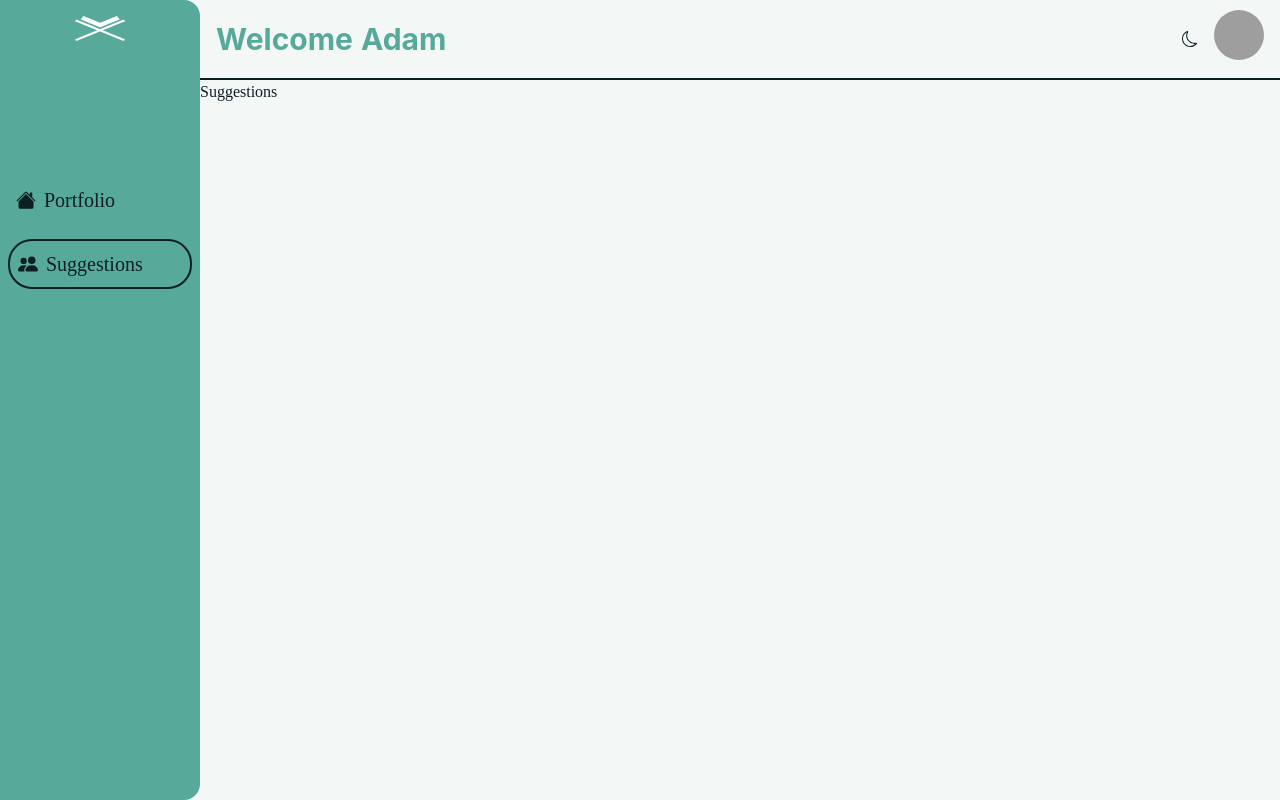
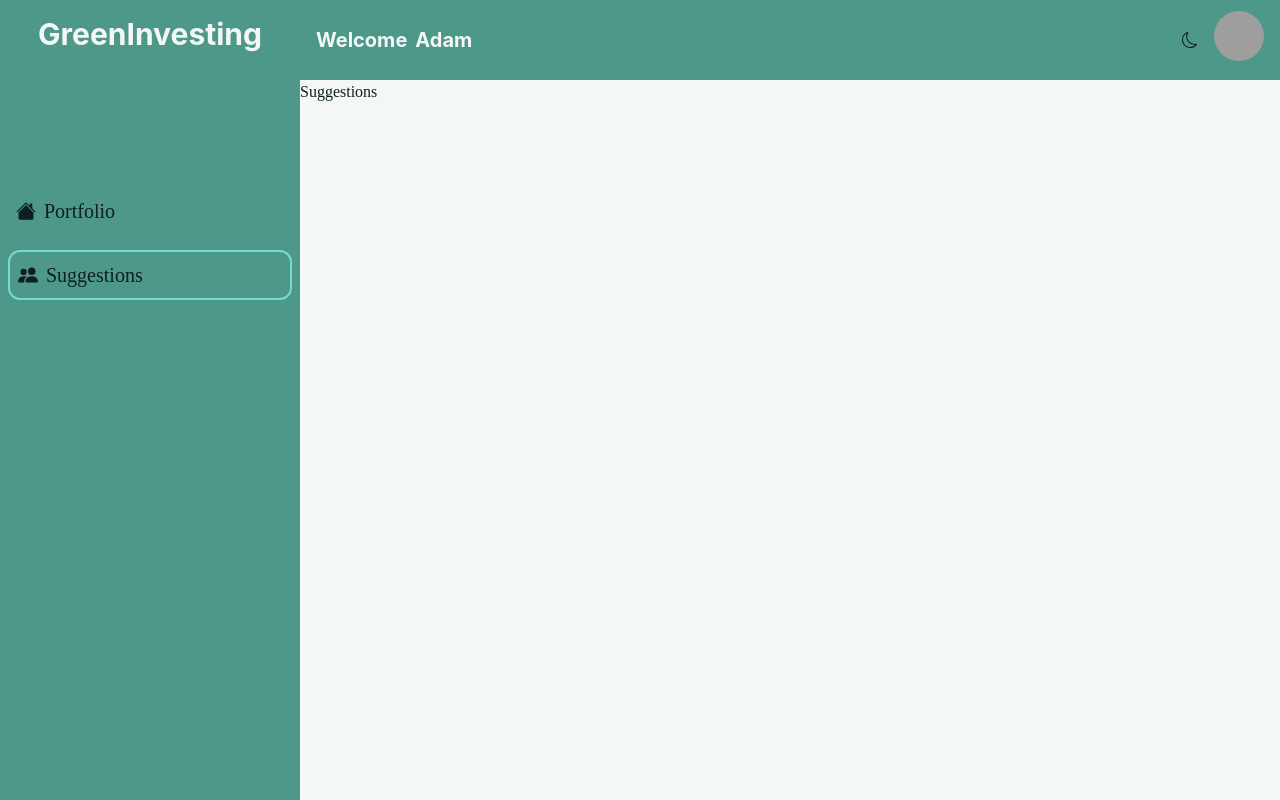
Before and after one commit to ThahaShahzad/Green-Investing--HackDFW-2021, a Next.js app: page /dash/suggestions in a window 1280 px wide. Built offline with nearby package versions, Linux system fonts and the light colour scheme; grey boxes are pictures that could not be loaded.

Commit message:
Dash updated

```diff
--- a/package.json
+++ b/package.json
@@ -17,6 +17,7 @@
     "next": "11.1.2",
     "react": "17.0.2",
     "react-dom": "17.0.2",
+    "react-google-charts": "^3.0.15",
     "react-icons": "^4.2.0"
   },
   "devDependencies": {
--- a/src/components/dash/layout/LeftSideNav.tsx
+++ b/src/components/dash/layout/LeftSideNav.tsx
@@ -1,10 +1,8 @@
-import { BsFillPeopleFill, BsFillPersonFill, BsCheck, BsChatFill, BsFillHouseFill } from 'react-icons/bs'
+import { BsFillPeopleFill, BsFillHouseFill } from 'react-icons/bs'
 import { IconType } from 'react-icons'
 import { useRouter } from 'next/router'
-import Image from 'next/image'
 import { Link } from 'components/custom'
-import logo from 'public/images/QuranTrackerLogo.png'
-import { Flex, Icon, List, ListItem, Text, useMediaQuery } from '@chakra-ui/react'
+import { Flex, Icon, List, ListItem, Text, Heading, useMediaQuery } from '@chakra-ui/react'
 import { useMyColors } from 'styles/colors'
 
 interface props {
@@ -31,7 +29,7 @@ const LeftSideNav = ({
   const { pathname } = useRouter()
   const [isLg] = useMediaQuery('(min-width: 1024px)')
   //display={`${!isLg && 'none'}`}
-  const { dashLeftNavColor } = useMyColors()
+  const { dashLeftNavColor, bg } = useMyColors()
   // const Styles = {
   //   aside: 'hidden lg:flex row-span-full dark:bg-normal-light bg-primary flex-col p-2 rounded-r-2xl',
   //   logo: 'flex justify-center items-center p-2',
@@ -44,10 +42,12 @@ const LeftSideNav = ({
   // }
   //bg-gradient-to-bl from-[#D1EECC] to-[#57A99A]
   return (
-    <Flex as='aside' direction='column' gridRow='1 / -1' p='2' roundedRight='2xl' bg={dashLeftNavColor}>
-      <Link to='/' display='flex' justifyContent='center' p='2'>
-        <Image src={logo} alt='logo' />
-        {/* <p className={Styles.logoText}>QuranTracker</p> */}
+    <Flex as='aside' direction='column' gridRow='1 / -1' p='2' bg={dashLeftNavColor}>
+      <Link to='/dash' display='flex' justifyContent='center' p='2'>
+        {/* <Image src={logo} alt='logo' /> */}
+        <Heading size='lg' color={bg}>
+          GreenInvesting
+        </Heading>
       </Link>
       <List pl='0' mt='32' spacing={4}>
         {listItems.map((listItem) => (
@@ -61,8 +61,14 @@ const LeftSideNav = ({
               p={{ base: 4, '2xl': 3 }}
               px={{ xl: 2 }}
               py={{ xl: 2 }}
-              rounded={`${pathname === listItem.path && '3xl'}`}
-              border={`${pathname === listItem.path && '2px'}`}>
+              // color={`${pathname === listItem.path && 'green'}`}
+              _hover={{
+                translateY: 1,
+                transform: 'auto'
+              }}
+              rounded={`${pathname === listItem.path && 'xl'}`}
+              border={`${pathname === listItem.path && '2px'}`}
+              borderColor='primary.dark'>
               <Icon as={listItem.icon} w='20px' h='20px' />
 
               <Text display={{ base: 'none', xl: 'block' }}>{listItem.name}</Text>
--- a/src/components/dash/layout/TopNav.tsx
+++ b/src/components/dash/layout/TopNav.tsx
@@ -6,16 +6,16 @@ import { useMyColors } from 'styles/colors'
 
 const TopNav = () => {
   // const { user, error, isLoading } = useUser()
-  const { bgLight } = useMyColors()
+  const { dashLeftNavColor, bg } = useMyColors()
   const [isGreaterThenSm] = useMediaQuery('(min-width: 40em)')
 
   return (
-    <Flex as='nav' justify='space-between' borderBottom='2px' p={{ base: '2', lg: '4' }}>
+    <Flex as='nav' justify='space-between' p={{ base: '2', lg: '4' }} bg={dashLeftNavColor}>
       <Flex direction={{ base: 'column', lg: 'row' }} alignItems='center'>
-        <Heading as='h4' size='lg' marginRight={{ lg: '2' }}>
+        <Heading as='h4' size='md' color={bg} marginRight={{ lg: '2' }}>
           Welcome
         </Heading>
-        <Heading as='h4' size='lg'>
+        <Heading as='h4' size='md' color={bg}>
           {/* {user?.name?.includes('@') ? user.nickname : user?.name} */}
           Adam
         </Heading>
--- a/src/components/dash/layout/layout.tsx
+++ b/src/components/dash/layout/layout.tsx
@@ -10,7 +10,7 @@ const DashLayout: React.FC = ({ children }) => {
       h='100vh'
       autoFlow={{ base: 'column', lg: 'row' }}
       templateRows={{ base: '75px auto 75px', lg: '10% 90%' }}
-      templateColumns={{ base: 'repeat(1, minmax(0, 1fr))', lg: '100px auto', xl: '200px auto' }}>
+      templateColumns={{ base: 'repeat(1, minmax(0, 1fr))', lg: '100px auto', xl: '300px auto' }}>
       <TopNav />
       <LeftSideNav />
       {children}
--- /dev/null
+++ b/src/components/dash/portfolio/CompaniesTable.tsx
@@ -0,0 +1,60 @@
+import { Box, Table, Thead, Tbody, Tfoot, Tr, Th, Td, TableCaption } from '@chakra-ui/react'
+
+const CompaniesTable = () => {
+  return (
+    <Box rounded='3xl' boxShadow='2xl' mt='10' p='4'>
+      <Table variant='simple'>
+        <TableCaption>Bases on the imported portfolio*</TableCaption>
+        <Thead>
+          <Tr>
+            <Th>Company Name</Th>
+            <Th isNumeric>Environmental Rating</Th>
+            <Th isNumeric>Social Rating</Th>
+            <Th isNumeric>Governance Rating</Th>
+            <Th isNumeric>Total Rating</Th>
+          </Tr>
+        </Thead>
+        <Tbody>
+          <Tr>
+            <Td>Goldman Sachs</Td>
+            <Td isNumeric>500</Td>
+            <Td isNumeric>400</Td>
+            <Td isNumeric>300</Td>
+            <Td isNumeric> 1100</Td>
+          </Tr>
+          <Tr>
+            <Td>Amazon</Td>
+            <Td isNumeric>500</Td>
+            <Td isNumeric>400</Td>
+            <Td isNumeric>300</Td>
+            <Td isNumeric> 1100</Td>
+          </Tr>
+          <Tr>
+            <Td>Match</Td>
+            <Td isNumeric>500</Td>
+            <Td isNumeric>400</Td>
+            <Td isNumeric>300</Td>
+            <Td isNumeric> 1100</Td>
+          </Tr>
+          <Tr>
+            <Td>StateFarm</Td>
+            <Td isNumeric>500</Td>
+            <Td isNumeric>400</Td>
+            <Td isNumeric>300</Td>
+            <Td isNumeric> 1100</Td>
+          </Tr>
+
+          <Tr>
+            <Td>McKesson</Td>
+            <Td isNumeric>500</Td>
+            <Td isNumeric>400</Td>
+            <Td isNumeric>300</Td>
+            <Td isNumeric> 1100</Td>
+          </Tr>
+        </Tbody>
+      </Table>
+    </Box>
+  )
+}
+
+export default CompaniesTable
--- /dev/null
+++ b/src/components/dash/portfolio/ESGRatingCard.tsx
@@ -0,0 +1,60 @@
+import { Box, Flex, Heading } from '@chakra-ui/layout'
+import Chart from 'react-google-charts'
+import { useMyColors } from 'styles/colors'
+
+const ESGRatingCard = () => {
+  const { RawBg } = useMyColors()
+  const data01 = [
+    { name: 'Environmental Rating', color: 'bg-green-500' },
+    { name: 'Social Rating', color: 'bg-blue-500' },
+    { name: 'Governance Rating', color: 'bg-yellow-500' }
+  ]
+  const data01RC = [
+    ['ESG', 'Catagories'],
+    ['Environmental Rating', 60],
+    ['Social Rating', 30],
+    ['Governance Rating', 10]
+  ]
+  return (
+    <Box rounded='3xl' boxShadow='2xl' mt='10' p='4'>
+      <Flex ml='2'>
+        <Chart
+          height={'100%'}
+          chartType='PieChart'
+          loader={<div>Loading Chart</div>}
+          data={data01RC}
+          options={{
+            backgroundColor: RawBg,
+            legend: { position: 'none' },
+            slices: [
+              {
+                color: '#10B981'
+              },
+              {
+                color: '#3B82F6'
+              },
+              {
+                color: '#F59E0B'
+              }
+            ]
+          }}
+        />
+        <div className=''>
+          <Heading size='lg' mb='8'>
+            Your ESG Rating
+          </Heading>
+          <div className='flex flex-col gap-4 mt-4'>
+            {data01.map((investment) => (
+              <div className='flex gap-4'>
+                <div className={`w-4 h-1 ${investment.color}`} />
+                <p>{investment.name}</p>
+              </div>
+            ))}
+          </div>
+        </div>
+      </Flex>
+    </Box>
+  )
+}
+
+export default ESGRatingCard
--- /dev/null
+++ b/src/components/dash/portfolio/index.tsx
@@ -0,0 +1,17 @@
+import { Box, Heading } from '@chakra-ui/react'
+import CompaniesTable from './CompaniesTable'
+import ESGRatingCard from './ESGRatingCard'
+
+const Portfolio = () => {
+  return (
+    <Box as='main' p='8' textAlign='center'>
+      <Heading size='lg' textAlign='left'>
+        Account Summary
+      </Heading>
+      <ESGRatingCard />
+      <CompaniesTable />
+    </Box>
+  )
+}
+
+export default Portfolio
--- a/src/pages/dash/index.tsx
+++ b/src/pages/dash/index.tsx
@@ -1,8 +1,9 @@
 import Head from 'next/head'
 
 import DashLayout from 'components/dash/layout/layout'
+import PortfolioComponent from 'components/dash/portfolio'
 
-const Home = () => {
+const Portfolio = () => {
   return (
     <>
       <Head>
@@ -10,11 +11,11 @@ const Home = () => {
         <meta name='description' content='Dashboard of GreenInvesting' />
         <link rel='icon' href='/favicon.ico' />
       </Head>
-      <div> Portfolio </div>
+      <PortfolioComponent />
     </>
   )
 }
 
-Home.getLayout = DashLayout
+Portfolio.getLayout = DashLayout
 
-export default Home
+export default Portfolio
--- a/src/styles/colors.ts
+++ b/src/styles/colors.ts
@@ -7,9 +7,21 @@ export const useMyColors = () => {
   const bgDark = useColorModeValue('bg.dark', 'bg.light')
   const bgLight = useColorModeValue('bg-light.light', 'bg-light.dark')
   const bgLightDark = useColorModeValue('bg-light.dark', 'bg-light.light')
-  const dashLeftNavColor = useColorModeValue('primary.light', 'bg-light.dark')
+  const dashLeftNavColor = useColorModeValue('primary.500', 'bg-light.dark')
   const whiteBlackColor = useColorModeValue('white', 'black')
   const blackWhiteColor = useColorModeValue('black', 'white')
+  const RawBg = useColorModeValue('#f3f8f7', '#0d1f23')
 
-  return { primary, primaryDark, bg, bgDark, bgLight, bgLightDark, dashLeftNavColor, whiteBlackColor, blackWhiteColor }
+  return {
+    primary,
+    primaryDark,
+    bg,
+    RawBg,
+    bgDark,
+    bgLight,
+    bgLightDark,
+    dashLeftNavColor,
+    whiteBlackColor,
+    blackWhiteColor
+  }
 }
```
Also changed, not shown: 1 other file (tests, documents, lock files or other folders).
